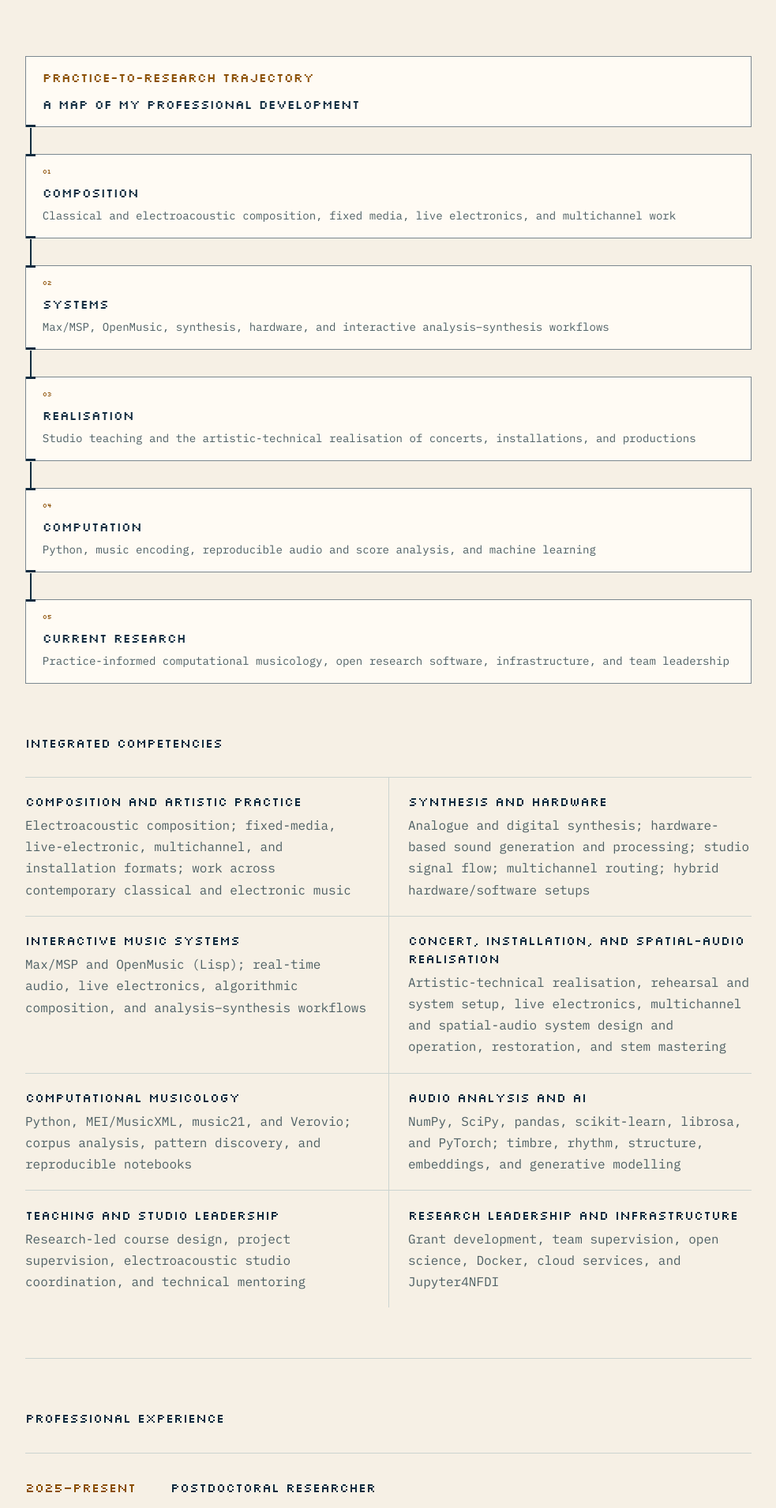
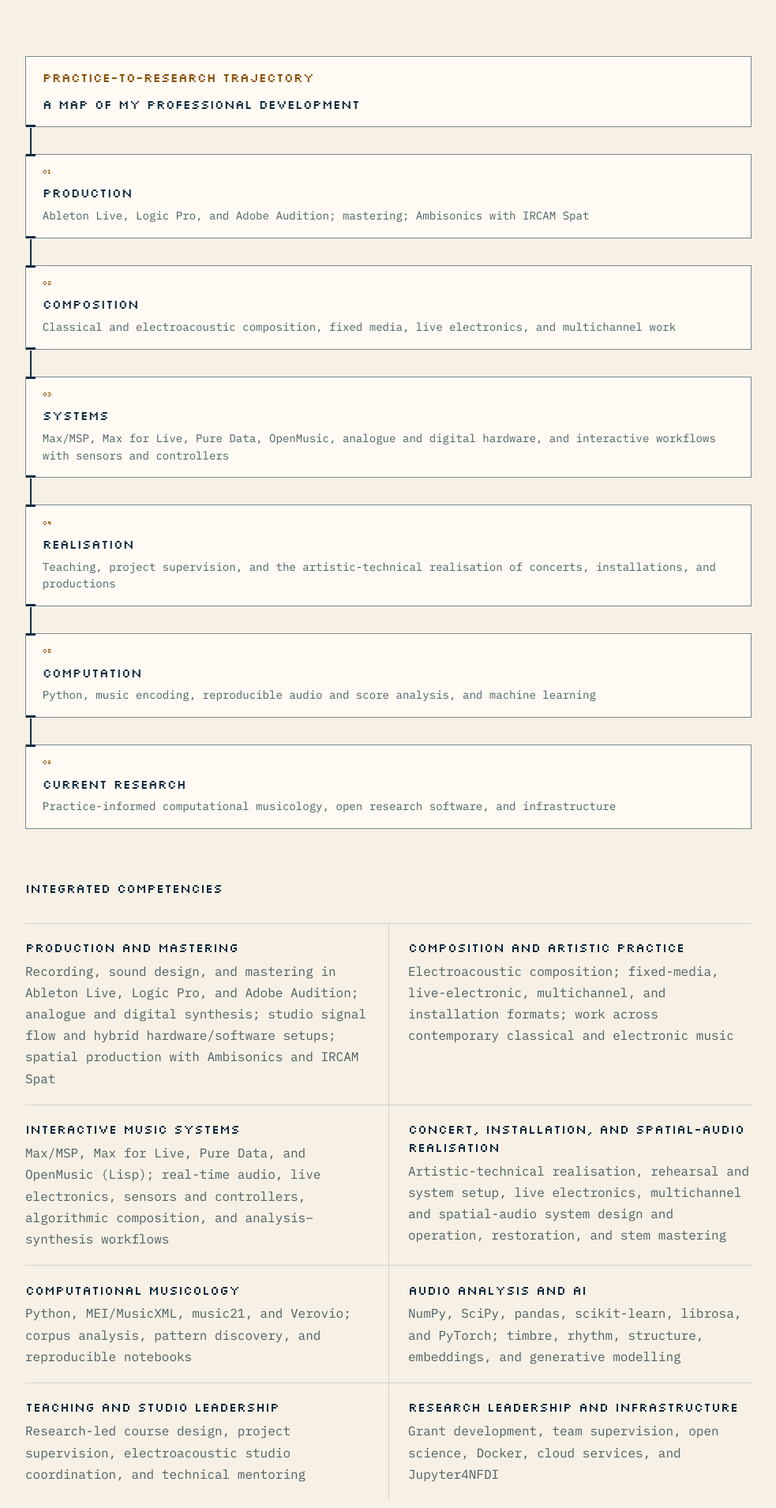
Before and after one commit to egorpol/egorpol.github.io, a Jekyll site: the page built from cv.md, in a window 1280 px wide. Shown: the part 671-2581 px from the top of the page at 79% size, without its empty margins (148-1131 px from the left). Built offline with Jekyll 4.4.1, drawn with Linux system fonts in a browser that asks for light colours; some of the changed text lies outside the part shown.

Commit message:
Bring production work forward in the CV and Works pages
Add the production stage and competency, the Habilitation, and the
student-production bullet; follow the application's section order on
the CV page and in the PDF.

Co-Authored-By: Claude Opus 5.5 <noreply@anthropic.com>

```diff
--- a/_data/cv.yml
+++ b/_data/cv.yml
@@ -30,7 +30,8 @@ contact:
 
 mastering:
   summary: >-
-    Mastering for the Ornithopter Records catalogue and other independent releases,
+    Mastering for the Ornithopter Records catalogue as part of the label’s founding
+    team, and for releases by bands and underground artists from Leipzig and Berlin,
     alongside pre-mastering for Fabian Russ’s contribution to *Neue Meister: Live
     in Berlin* (Neue Meister / Berlin Classics / Edel:Kultur).
   url: /works/#mastering
@@ -40,24 +41,27 @@ pdf:
   filename: Egor_Polyakov_CV.pdf
 
 trajectory:
+  - stage: Production
+    text: Ableton Live, Logic Pro, and Adobe Audition; mastering; Ambisonics with IRCAM Spat
   - stage: Composition
     text: Classical and electroacoustic composition, fixed media, live electronics, and multichannel work
   - stage: Systems
-    text: Max/MSP, OpenMusic, synthesis, hardware, and interactive analysis–synthesis workflows
+    text: Max/MSP, Max for Live, Pure Data, OpenMusic, analogue and digital hardware, and interactive workflows with sensors and controllers
   - stage: Realisation
-    text: Studio teaching and the artistic-technical realisation of concerts, installations, and productions
+    text: Teaching, project supervision, and the artistic-technical realisation of concerts, installations, and productions
   - stage: Computation
     text: Python, music encoding, reproducible audio and score analysis, and machine learning
   - stage: Current research
-    text: Practice-informed computational musicology, open research software, infrastructure, and team leadership
+    text: Practice-informed computational musicology, open research software, and infrastructure
 
+# Keep an even number: the web CV lays these out in two columns.
 competencies:
+  - label: Production and mastering
+    text: Recording, sound design, and mastering in Ableton Live, Logic Pro, and Adobe Audition; analogue and digital synthesis; studio signal flow and hybrid hardware/software setups; spatial production with Ambisonics and IRCAM Spat
   - label: Composition and artistic practice
     text: Electroacoustic composition; fixed-media, live-electronic, multichannel, and installation formats; work across contemporary classical and electronic music
-  - label: Synthesis and hardware
-    text: Analogue and digital synthesis; hardware-based sound generation and processing; studio signal flow; multichannel routing; hybrid hardware/software setups
   - label: Interactive music systems
-    text: Max/MSP and OpenMusic (Lisp); real-time audio, live electronics, algorithmic composition, and analysis–synthesis workflows
+    text: Max/MSP, Max for Live, Pure Data, and OpenMusic (Lisp); real-time audio, live electronics, sensors and controllers, algorithmic composition, and analysis–synthesis workflows
   - label: Concert, installation, and spatial-audio realisation
     text: Artistic-technical realisation, rehearsal and system setup, live electronics, multichannel and spatial-audio system design and operation, restoration, and stem mastering
   - label: Computational musicology
@@ -99,8 +103,12 @@ experience:
         music, computer-assisted analysis, and AI for musicology; supervised
         electroacoustic composition projects.
       - >-
-        Coordinated the electroacoustic studio, supported student productions, and
-        maintained analogue, digital, and live-electronics infrastructure.
+        Supported student productions and realisations artistically and technically,
+        from recording and sound processing to live electronics, video, sensors, and
+        controller integration.
+      - >-
+        Coordinated the electroacoustic studio and maintained its analogue, digital,
+        and live-electronics infrastructure.
       - >-
         Realised and supported electronic works for concerts and installations,
         including rehearsal, system setup, multichannel and spatial-audio playback,
@@ -188,6 +196,9 @@ teaching:
         live-electronics practice.
 
 education:
+  - dates: 2025–present
+    degree: Cumulative Habilitation (in progress)
+    org: University of Music FRANZ LISZT Weimar (HfM Weimar)
   - dates: 2013–2018
     degree: PhD in Musicology (Dr. phil.)
     org: University of Music and Theatre “Felix Mendelssohn Bartholdy” Leipzig (HMT Leipzig)
--- a/_includes/mastering.html
+++ b/_includes/mastering.html
@@ -1,5 +1,5 @@
 <div class="mastering-copy">
-  <p>Mastering grew out of my time in the electroacoustic studio in Leipzig: experimenting with analogue EQs, compressors, and channel strips, listening, and helping friends finish their records. I mastered the Ornithopter Records catalogue and releases for other independent artists.</p>
+  <p>Mastering grew out of my time in the electroacoustic studio in Leipzig: experimenting with analogue EQs, compressors, and channel strips, listening, and helping friends finish their records. As part of the founding team of the techdub label Ornithopter Records, I was responsible for mastering and looked after the whole catalogue; releases by bands and underground artists from Leipzig and Berlin followed.</p>
   <p>Most of the credits below are listed on Discogs under{% for profile in site.data.mastering.profiles %}<a href="{{ profile.url }}" target="_blank" rel="noopener noreferrer">{{ profile.name }}</a>{% unless forloop.last %} and {% endunless %}{% endfor %}. More about the label, the studio, and the people behind it in the <a href="{{ '/works/swirl-planet/' | relative_url }}">Swirl Planet story</a>.</p>
 </div>
 {% if include.collapsible %}
--- a/_sass/_pages.scss
+++ b/_sass/_pages.scss
@@ -38,9 +38,10 @@
     object-fit: cover;
 }
 
+/* Six CV stages read as two rows of three. */
 .trajectory-grid {
     display: grid;
-    grid-template-columns: repeat(5, minmax(0, 1fr));
+    grid-template-columns: repeat(3, minmax(0, 1fr));
     margin: 0;
     padding: 0;
     border-top: 1px solid var(--border);
@@ -75,6 +76,22 @@
     font-weight: var(--weight-strong);
     line-height: 1;
     text-align: center;
+}
+
+.trajectory-grid:not(.trajectory-compact) li:nth-child(3) {
+    border-right: 0;
+}
+
+.trajectory-grid:not(.trajectory-compact) li:nth-child(3)::after {
+    display: none;
+}
+
+.trajectory-grid:not(.trajectory-compact) li:nth-child(4) {
+    padding-left: 0;
+}
+
+.trajectory-grid:not(.trajectory-compact) li:nth-child(n + 4) {
+    border-top: 1px solid var(--border);
 }
 
 .trajectory-index {
@@ -352,10 +369,6 @@
     font-family: var(--font-mono);
     font-size: 0.8rem;
     font-weight: var(--weight-strong);
-}
-
-.cv-secondary {
-    color: var(--text-muted);
 }
 
 .cv-footer-grid {
@@ -639,22 +652,6 @@
     .project-feature {
         grid-template-columns: 1fr;
     }
-
-    .trajectory-grid:not(.trajectory-compact) {
-        grid-template-columns: repeat(3, minmax(0, 1fr));
-    }
-
-    .trajectory-grid:not(.trajectory-compact) li:nth-child(3) {
-        border-right: 0;
-    }
-
-    .trajectory-grid:not(.trajectory-compact) li:nth-child(3)::after {
-        display: none;
-    }
-
-    .trajectory-grid:not(.trajectory-compact) li:nth-child(n + 4) {
-        border-top: 1px solid var(--border);
-    }
 }
 
 @media (max-width: 620px) {
--- a/cv.md
+++ b/cv.md
@@ -116,14 +117,15 @@ structured_data:
     </article>
   </section>
 
-  <section class="cv-section" id="funding" aria-labelledby="funding-title">
-    <h2 id="funding-title">Externally Funded Projects</h2>
-    {% for grant in cv.funding %}
+  <section class="cv-section" id="education" aria-labelledby="education-title">
+    <h2 id="education-title">Education</h2>
+    {% for ed in cv.education %}
     <article class="cv-entry cv-entry-compact">
-      <div class="cv-entry-date">{{ grant.dates }}</div>
+      <div class="cv-entry-date">{{ ed.dates }}</div>
       <div class="cv-entry-body">
-        <h3>{{ grant.title }}</h3>
-        <p>{{ grant.text }}</p>
+        <h3>{{ ed.degree }}</h3>
+        <p class="cv-organisation">{{ ed.org }}</p>
+        {% if ed.detail %}<p>{{ ed.detail }}</p>{% endif %}
       </div>
     </article>
     {% endfor %}
@@ -140,15 +142,41 @@ structured_data:
     </ul>
   </section>
 
-  <section class="cv-section" id="education" aria-labelledby="education-title">
-    <h2 id="education-title">Education</h2>
-    {% for ed in cv.education %}
+  <section class="cv-section" id="practice" aria-labelledby="practice-title">
+    <h2 id="practice-title">Artistic and Technical Practice</h2>
+    <h3 class="cv-subheading">Selected support and production</h3>
+    <ul class="dated-list">
+      {% for item in cv.artistic_support %}
+      <li><span>{{ item.year }}</span><div><strong>{{ item.title }}</strong> ({{ item.artists }})<br>{{ item.role | capitalize }} · {{ item.venue }}</div></li>
+      {% endfor %}
+    </ul>
+
+    <h3 class="cv-subheading">Mastering</h3>
+    <p>{{ cv.mastering.summary | markdownify | remove: '<p>' | remove: '</p>' }} <a href="{{ cv.mastering.url | relative_url }}">Full mastering discography and credits</a>.</p>
+
+    <h3 class="cv-subheading">Selected artistic works</h3>
+    <ul class="dated-list">
+      {% for work in cv.artistic_works %}
+      <li><span>{{ work.year }}</span><div><strong>{{ work.title }}</strong> · {{ work.detail }}</div></li>
+      {% endfor %}
+    </ul>
+
+    <h3 class="cv-subheading">Electronic music releases</h3>
+    <ul class="dated-list">
+      {% for rel in cv.releases %}
+      <li><span>{{ rel.year }}</span><div><strong>{{ rel.artist }} — {{ rel.title }}</strong><br>{{ rel.label }}</div></li>
+      {% endfor %}
+    </ul>
+  </section>
+
+  <section class="cv-section" id="funding" aria-labelledby="funding-title">
+    <h2 id="funding-title">Externally Funded Projects</h2>
+    {% for grant in cv.funding %}
     <article class="cv-entry cv-entry-compact">
-      <div class="cv-entry-date">{{ ed.dates }}</div>
+      <div class="cv-entry-date">{{ grant.dates }}</div>
       <div class="cv-entry-body">
-        <h3>{{ ed.degree }}</h3>
-        <p class="cv-organisation">{{ ed.org }}</p>
-        <p>{{ ed.detail }}</p>
+        <h3>{{ grant.title }}</h3>
+        <p>{{ grant.text }}</p>
       </div>
     </article>
     {% endfor %}
@@ -193,33 +221,6 @@ structured_data:
     </ul>
   </section>
 
-  <section class="cv-section cv-secondary" aria-labelledby="practice-title">
-    <h2 id="practice-title">Artistic and Technical Practice</h2>
-    <h3 class="cv-subheading">Selected support and production</h3>
-    <ul class="dated-list">
-      {% for item in cv.artistic_support %}
-      <li><span>{{ item.year }}</span><div><strong>{{ item.title }}</strong> ({{ item.artists }})<br>{{ item.role | capitalize }} · {{ item.venue }}</div></li>
-      {% endfor %}
-    </ul>
-
-    <h3 class="cv-subheading">Mastering</h3>
-    <p>{{ cv.mastering.summary | markdownify | remove: '<p>' | remove: '</p>' }} <a href="{{ cv.mastering.url | relative_url }}">Full mastering discography and credits</a>.</p>
-
-    <h3 class="cv-subheading">Selected artistic works</h3>
-    <ul class="dated-list">
-      {% for work in cv.artistic_works %}
-      <li><span>{{ work.year }}</span><div><strong>{{ work.title }}</strong> · {{ work.detail }}</div></li>
-      {% endfor %}
-    </ul>
-
-    <h3 class="cv-subheading">Electronic music releases</h3>
-    <ul class="dated-list">
-      {% for rel in cv.releases %}
-      <li><span>{{ rel.year }}</span><div><strong>{{ rel.artist }} — {{ rel.title }}</strong><br>{{ rel.label }}</div></li>
-      {% endfor %}
-    </ul>
-  </section>
-
   <section class="cv-section cv-footer-grid" aria-label="Additional information">
     <div>
       <h2>Memberships</h2>
--- a/works.md
+++ b/works.md
@@ -35,7 +35,7 @@ breadcrumb:
 
 <section class="entry-group" aria-labelledby="realisation-title">
   <h2 id="realisation-title">Realisation for other artists</h2>
-  <p class="section-intro">Live electronics, spatial-audio system design, restoration, and stem mastering for concert and installation productions.</p>
+  <p class="section-intro">Live electronics, spatial-audio system design, restoration, and stem mastering for concert and installation productions. Several of the productions with Fabian Russ came out of interdisciplinary teams with dance, theatre, and video; in each, I was responsible for the live electronics and mastering.</p>
   <ul class="works-list">
     {% for item in cv.artistic_support %}
     <li>
```
Also changed, not shown: other parts of cv.md (+3 -2 lines), scripts/generate_cv_tex.rb (+44 -44 lines), CHANGELOG.md, 1 other file.
